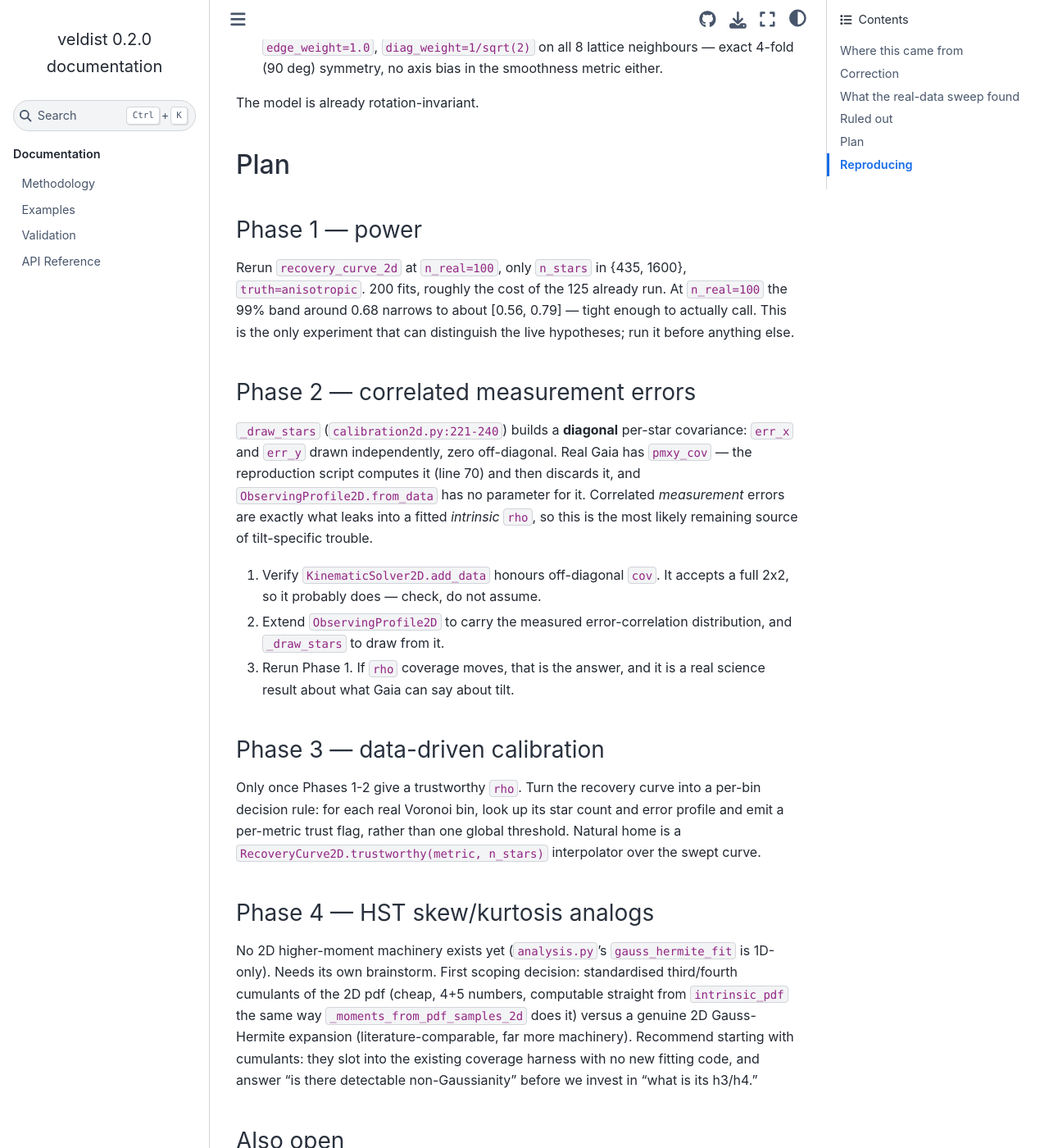
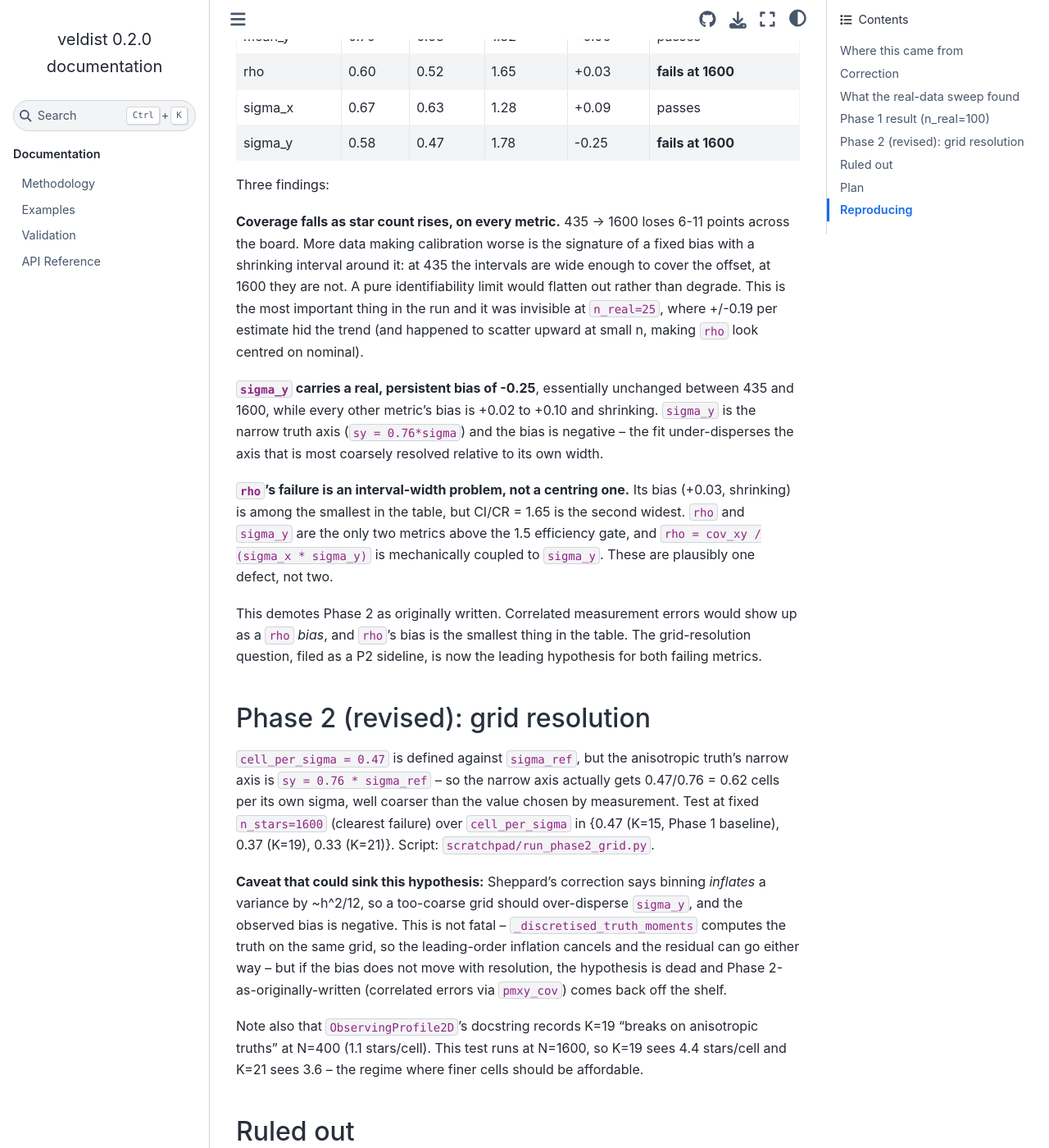
Before and after one commit to pjs902/veldist, a Sphinx documentation site: the page built from docs/handoff-2d-tilt-recovery.md, in a window 1280 px wide and 1400 px high, scrolled down 2063 px. Shown: the whole window at 82% size. Built offline with Sphinx 7.4.7 and the Sphinx Book theme 1.1.4, drawn with Linux system fonts in a browser that asks for light colours; some of the changed text lies outside the part shown.

Commit message:
docs(2d): record Phase 1 results, repoint Phase 2 at grid resolution
Rerun of recovery_curve_2d at n_real=100 (n_stars in {435, 1600}) tightens
each coverage estimate from +/-0.19 to +/-0.047, enough to actually call.
It changes the picture the n_real=25 run gave.

Coverage falls as star count rises, on every metric -- 435 to 1600 loses
6-11 points across the board. That is the signature of a fixed bias with a
shrinking interval around it, not an identifiability limit, which would
flatten rather than degrade. The trend was invisible at n_real=25, where the
noise happened to scatter upward at small n and made rho look centred on
nominal.

Two metrics now fail outright at 1600:

- sigma_y: coverage 0.47, with a persistent bias of -0.25 that does not
  shrink with n. Every other metric's bias is +0.02 to +0.10 and shrinking.
  sigma_y is the narrow truth axis (sy = 0.76*sigma), and the fit
  under-disperses it.
- rho: coverage 0.52, but bias only +0.03. Its failure is interval width,
  not centring -- CI/CR = 1.65. rho and sigma_y are the only metrics over
  the 1.5 efficiency gate, and rho = cov_xy/(sigma_x*sigma_y) is
  mechanically coupled to sigma_y, so these are plausibly one defect.

This demotes the correlated-measurement-error hypothesis (Phase 2b now):
correlated errors would bias rho, and rho's bias is the smallest number in
the table. Promotes the grid-resolution question instead, since
cell_per_sigma is defined against sigma_ref and so gives the narrow axis
only 0.47/0.76 = 0.62 cells per its own sigma.

Doc records the caveat that could sink that hypothesis: Sheppard says coarse
binning inflates a variance, so it predicts the wrong sign. Not fatal --
_discretised_truth_moments bins the truth the same way, cancelling the
leading order -- but if the bias does not move with resolution, the
hypothesis is dead and Phase 2b comes back off the shelf.

Co-Authored-By: Claude Opus 5 <noreply@anthropic.com>
Claude-Session: https://claude.ai/code/session_01LDCc9vPLr2QBQGoinTkpbM

```diff
--- a/docs/handoff-2d-tilt-recovery.md
+++ b/docs/handoff-2d-tilt-recovery.md
@@ -66,6 +66,71 @@ and fine; only `sigma_y` exceeds the 1.5 gate.
 So there is exactly one real signal in this run: **`sigma_y` posterior
 intervals are ~1.8x the Cramer-Rao bound.**
 
+## Phase 1 result (n_real=100)
+
+Rerun at `n_real=100`, `n_stars` in {435, 1600}, same measured profile and
+`anisotropic` truth. Floor 0.56; each estimate now carries +/-0.047, tight
+enough to call. Script: `scratchpad/run_phase1_power.py`.
+
+| metric | 435 | 1600 | CI/CR | bias | verdict |
+|---|---|---|---|---|---|
+| mean_x | 0.74 | 0.63 | 1.14 | +0.05 | passes |
+| mean_y | 0.70 | 0.63 | 1.32 | +0.06 | passes |
+| rho | 0.60 | 0.52 | 1.65 | +0.03 | **fails at 1600** |
+| sigma_x | 0.67 | 0.63 | 1.28 | +0.09 | passes |
+| sigma_y | 0.58 | 0.47 | 1.78 | -0.25 | **fails at 1600** |
+
+Three findings:
+
+**Coverage falls as star count rises, on every metric.** 435 -> 1600 loses
+6-11 points across the board. More data making calibration worse is the
+signature of a fixed bias with a shrinking interval around it: at 435 the
+intervals are wide enough to cover the offset, at 1600 they are not. A pure
+identifiability limit would flatten out rather than degrade. This is the
+most important thing in the run and it was invisible at `n_real=25`, where
++/-0.19 per estimate hid the trend (and happened to scatter upward at small
+n, making `rho` look centred on nominal).
+
+**`sigma_y` carries a real, persistent bias of -0.25**, essentially
+unchanged between 435 and 1600, while every other metric's bias is +0.02 to
++0.10 and shrinking. `sigma_y` is the narrow truth axis (`sy = 0.76*sigma`)
+and the bias is negative -- the fit under-disperses the axis that is most
+coarsely resolved relative to its own width.
+
+**`rho`'s failure is an interval-width problem, not a centring one.** Its
+bias (+0.03, shrinking) is among the smallest in the table, but CI/CR =
+1.65 is the second widest. `rho` and `sigma_y` are the only two metrics
+above the 1.5 efficiency gate, and `rho = cov_xy / (sigma_x * sigma_y)` is
+mechanically coupled to `sigma_y`. These are plausibly one defect, not two.
+
+This demotes Phase 2 as originally written. Correlated measurement errors
+would show up as a `rho` *bias*, and `rho`'s bias is the smallest thing in
+the table. The grid-resolution question, filed as a P2 sideline, is now the
+leading hypothesis for both failing metrics.
+
+## Phase 2 (revised): grid resolution
+
+`cell_per_sigma = 0.47` is defined against `sigma_ref`, but the anisotropic
+truth's narrow axis is `sy = 0.76 * sigma_ref` -- so the narrow axis
+actually gets 0.47/0.76 = 0.62 cells per its own sigma, well coarser than
+the value chosen by measurement. Test at fixed `n_stars=1600` (clearest
+failure) over `cell_per_sigma` in {0.47 (K=15, Phase 1 baseline), 0.37
+(K=19), 0.33 (K=21)}. Script: `scratchpad/run_phase2_grid.py`.
+
+**Caveat that could sink this hypothesis:** Sheppard's correction says
+binning *inflates* a variance by ~h^2/12, so a too-coarse grid should
+over-disperse `sigma_y`, and the observed bias is negative. This is not
+fatal -- `_discretised_truth_moments` computes the truth on the same grid,
+so the leading-order inflation cancels and the residual can go either way
+-- but if the bias does not move with resolution, the hypothesis is dead
+and Phase 2-as-originally-written (correlated errors via `pmxy_cov`) comes
+back off the shelf.
+
+Note also that `ObservingProfile2D`'s docstring records K=19 "breaks on
+anisotropic truths" at N=400 (1.1 stars/cell). This test runs at N=1600,
+so K=19 sees 4.4 stars/cell and K=21 sees 3.6 -- the regime where finer
+cells should be affordable.
+
 ## Ruled out
 
 The `gaussian_core` 2D prior does not enforce axis-alignment or isotropy
@@ -86,15 +151,18 @@ The model is already rotation-invariant.
 
 ## Plan
 
-### Phase 1 — power
+### Phase 1 — power — DONE
 
-Rerun `recovery_curve_2d` at `n_real=100`, only `n_stars` in {435, 1600},
-`truth=anisotropic`. 200 fits, roughly the cost of the 125 already run. At
-`n_real=100` the 99% band around 0.68 narrows to about [0.56, 0.79] —
-tight enough to actually call. This is the only experiment that can
-distinguish the live hypotheses; run it before anything else.
+See "Phase 1 result" above.
 
-### Phase 2 — correlated measurement errors
+### Phase 2 — grid resolution — RUNNING
+
+See "Phase 2 (revised)" above. Supersedes the correlated-error work below
+as the next thing to run, on the Phase 1 evidence.
+
+### Phase 2b — correlated measurement errors (deferred)
+
+Run this only if the grid test comes back null.
 
 `_draw_stars` (`calibration2d.py:221-240`) builds a **diagonal** per-star
 covariance: `err_x` and `err_y` drawn independently, zero off-diagonal.
@@ -133,12 +201,10 @@ non-Gaussianity" before we invest in "what is its h3/h4."
 
 ### Also open
 
-Why are `sigma_y` intervals ~1.8x the CR bound while `sigma_x` sits at
-~1.3x? The truth is anisotropic (`sx=1.18*sigma`, `sy=0.76*sigma`), so the
-narrower axis is the one with the inefficient posterior. Worth checking
-whether this is a grid-resolution effect — `cell_per_sigma` is defined
-against `sigma_ref`, so the `sy` axis is sampled more coarsely in units of
-its own width.
+Every metric loses coverage from 435 to 1600 stars, not just the two that
+fail outright. If Phase 2 explains `sigma_y` and `rho`, check whether the
+same fix lifts `mean_x`/`mean_y`/`sigma_x` at 1600 too — their small
+positive biases (+0.05 to +0.09) may share the mechanism.
 
 ## Reproducing
 
```
